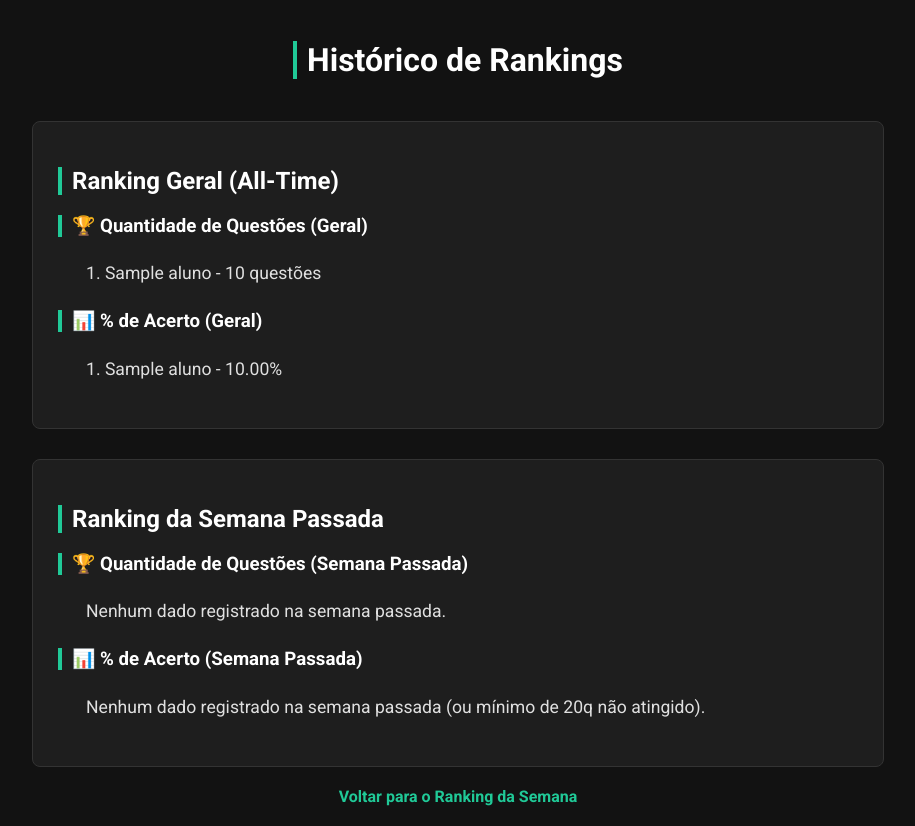
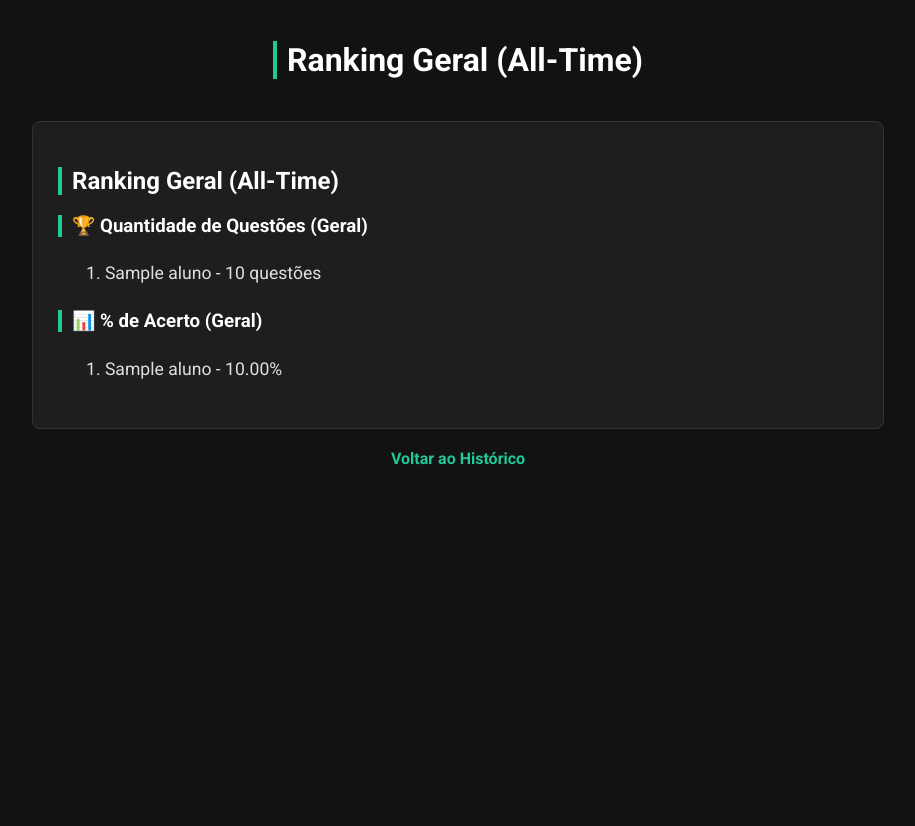
Before and after one commit to jvsouza01/mentoria-odisseia, a Flask app: page /ranking-geral in a window 1280 px wide. Shown: the whole page, without its empty margins (182-1097 px from the left). After the commit the page ends 465 px from the top, so only its background shows below. Run offline with Flask 3, Linux system fonts and the light colour scheme; tables that the repository leaves empty hold one stand-in row (values such as "Sample post"); data that the repository does not hold is empty.

Commit message:
Refatora Rankings: Separa Semana Passada e All-Time em páginas diferentes

```diff
--- a/app.py
+++ b/app.py
@@ -456,3 +456,16 @@ def get_consulta_desempenho():
         print(f"--- ❌ ERRO INESPERADO na consulta: {e} ---")
         db.session.rollback() # Importante reverter a sessão em caso de erro
         return jsonify({'erro': 'Erro ao consultar o banco de dados.'}), 500
+
+
+
+
+@app.route('/historico-questoes')
+def historico_questoes():
+    """Serve a nova página 'hub' para os rankings históricos."""
+    return render_template('historico_questoes.html')
+
+@app.route('/ranking-semana-passada')
+def ranking_semana_passada():
+    """Serve a nova página dedicada ao ranking da semana passada."""
+    return render_template('ranking_semana_passada.html')
--- a/static/ranking_geral.js
+++ b/static/ranking_geral.js
@@ -2,10 +2,6 @@ document.addEventListener('DOMContentLoaded', () => {
     // IDs para o Ranking Geral (All-Time)
     const rankingQtdGeral = document.getElementById('ranking-quantidade-geral');
     const rankingPercGeral = document.getElementById('ranking-percentual-geral');
-
-    // IDs para o Ranking da Semana Passada
-    const rankingQtdPassada = document.getElementById('ranking-quantidade-passada');
-    const rankingPercPassada = document.getElementById('ranking-percentual-passada');
 
     // Função para buscar o ranking GERAL (All-Time)
     async function carregarRankingGeral() {
@@ -21,6 +17,7 @@ document.addEventListener('DOMContentLoaded', () => {
                 li.textContent = `${index + 1}. ${item.nome} - ${item.total} questões`;
                 rankingQtdGeral.appendChild(li);
             });
+
             rankings.percentual.forEach((item, index) => {
                 const li = document.createElement('li');
                 li.textContent = `${index + 1}. ${item.nome} - ${parseFloat(item.percentual).toFixed(2)}%`;
@@ -31,40 +28,7 @@ document.addEventListener('DOMContentLoaded', () => {
         }
     }
 
-    // NOVA FUNÇÃO para buscar o ranking da SEMANA PASSADA
-    async function carregarRankingSemanaPassada() {
-        try {
-            const response = await fetch('/api/rankings/semana-passada');
-            const rankings = await response.json();
+    // Função da semana passada e do PDF foram REMOVIDAS
 
-            rankingQtdPassada.innerHTML = '';
-            rankingPercPassada.innerHTML = '';
-
-            if (rankings.quantidade.length === 0) {
-                rankingQtdPassada.innerHTML = '<li>Nenhum dado registrado na semana passada.</li>';
-            } else {
-                rankings.quantidade.forEach((item, index) => {
-                    const li = document.createElement('li');
-                    li.textContent = `${index + 1}. ${item.nome} - ${item.total} questões`;
-                    rankingQtdPassada.appendChild(li);
-                });
-            }
-
-            if (rankings.percentual.length === 0) {
-                rankingPercPassada.innerHTML = '<li>Nenhum dado registrado na semana passada (ou mínimo de 20q não atingido).</li>';
-            } else {
-                rankings.percentual.forEach((item, index) => {
-                    const li = document.createElement('li');
-                    li.textContent = `${index + 1}. ${item.nome} - ${parseFloat(item.percentual).toFixed(2)}%`;
-                    rankingPercPassada.appendChild(li);
-                });
-            }
-        } catch (error) {
-            console.error('Erro ao carregar ranking da semana passada:', error);
-        }
-    }
-
-    // Carrega os dois rankings quando a página é aberta
-    carregarRankingGeral();
-    carregarRankingSemanaPassada();
+    carregarRankingGeral(); // Carrega o ranking ao abrir a página
 });
--- a/templates/index.html
+++ b/templates/index.html
@@ -11,7 +11,7 @@
 
     <nav class="main-nav">
         <a href="/registrar-questoes" class="nav-button">Registrar Questões</a>
-        <a href="/ranking-geral" class="nav-button">Histórico de Rankings</a>
+        <a href="/historico-questoes" class="nav-button">Histórico (Questões)</a>
         <a href="/ranking-simulados" class="nav-button">Rankings de Simulados</a>
         <a href="/consulta-desempenho" class="nav-button">Consulta Individual</a>
         <a href="/gerenciar-simulados" class="nav-button">Gerenciar Simulados</a>
--- a/templates/ranking_geral.html
+++ b/templates/ranking_geral.html
@@ -3,30 +3,23 @@
 <head>
     <meta charset="UTF-8">
     <meta name="viewport" content="width=device-width, initial-scale=1.0">
-    <title>Histórico de Rankings - Mentoria Odisseia</title>
+    <title>Ranking Geral - Mentoria Odisseia</title>
     <link rel="stylesheet" href="{{ url_for('static', filename='style.css') }}">
-</head>
+    </head>
 <body>
-    <h1>Histórico de Rankings</h1>
+    <h1>Ranking Geral (All-Time)</h1>
 
     <div class="container" style="flex-direction: column; align-items: center; gap: 30px;">
-
-        <section class="ranking-section" style="width: 100%; max-width: 800px;">
+        <section id="card-ranking-geral" class="ranking-section" style="width: 100%; max-width: 800px;">
             <h2>Ranking Geral (All-Time)</h2>
             <h3>🏆 Quantidade de Questões (Geral)</h3>
-            <ol id="ranking-quantidade-geral"></ol> <h3>📊 % de Acerto (Geral)</h3>
-            <ol id="ranking-percentual-geral"></ol> </section>
+            <ol id="ranking-quantidade-geral"></ol>
+            <h3>📊 % de Acerto (Geral)</h3>
+            <ol id="ranking-percentual-geral"></ol>
+        </section>
+        </div>
 
-        <section class="ranking-section" style="width: 100%; max-width: 800px;">
-            <h2>Ranking da Semana Passada</h2>
-            <h3>🏆 Quantidade de Questões (Semana Passada)</h3>
-            <ol id="ranking-quantidade-passada"></ol>
-
-            <h3>📊 % de Acerto (Semana Passada)</h3>
-            <ol id="ranking-percentual-passada"></ol>
-        </section>
-    </div>
-
-    <a href="/" style="margin-top: 20px; font-weight: bold;">Voltar para o Ranking da Semana</a> <script src="{{ url_for('static', filename='ranking_geral.js') }}"></script>
+    <a href="/historico-questoes" style="margin-top: 20px; font-weight: bold;">Voltar ao Histórico</a>
+    <script src="{{ url_for('static', filename='ranking_geral.js') }}"></script>
 </body>
 </html>
```
Also changed, not shown: static/ranking_semana_passada.js (added, +71 -0 lines), templates/historico_questoes.html (added, +24 -0 lines), 1 other file.
